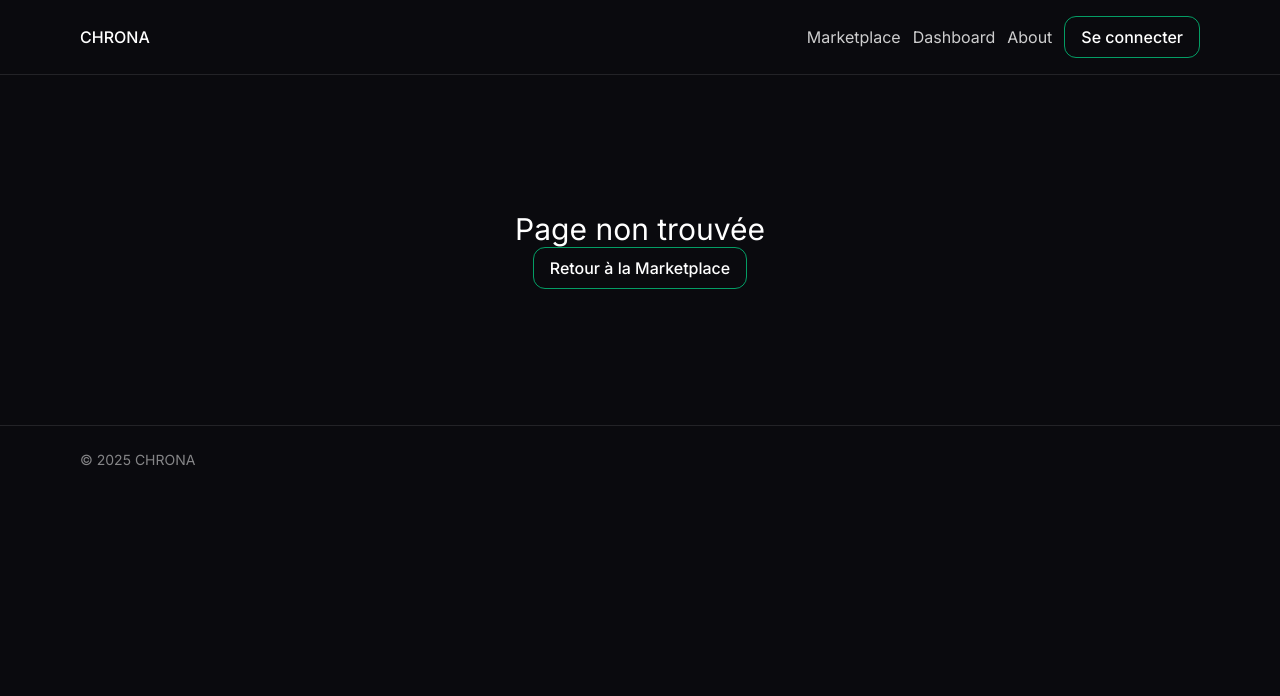
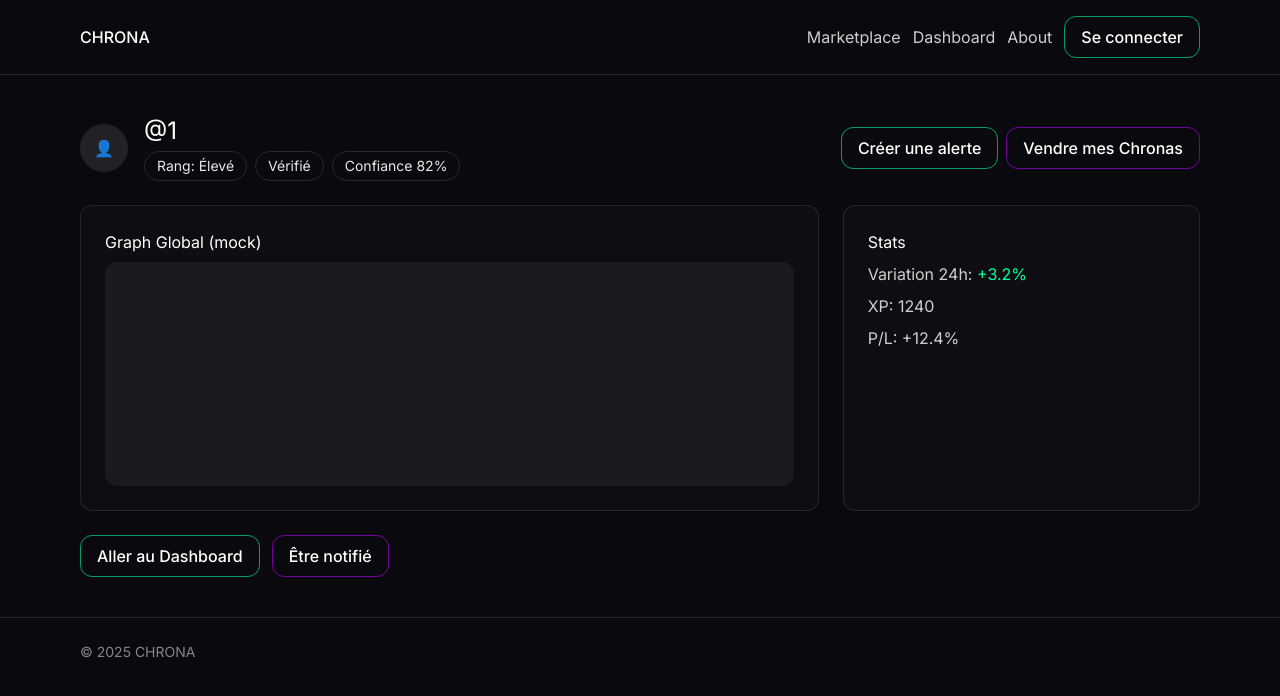
Before and after one commit to theticketdrop/CHRONA3, a Next.js app: page /profile/1 in a window 1280 px wide. Before the commit this address had no page. Shown: the top 696 px of the page. Built offline with nearby package versions, Linux system fonts and the light colour scheme.

Commit message:
Add files via upload

```diff
--- /dev/null
+++ b/app/profile/[handle]/page.tsx
@@ -0,0 +1,51 @@
+"use client";
+import { useParams } from "next/navigation";
+import { Card } from "@/components/ui/card";
+import { Badge } from "@/components/ui/badge";
+import { Button } from "@/components/ui/button";
+import Link from "next/link";
+
+export default function ProfilePage(){
+  const { handle } = useParams<{handle:string}>();
+  return (
+    <div className="space-y-6 animate-fadeIn">
+      <div className="flex items-center justify-between">
+        <div className="flex items-center gap-4">
+          <div className="h-12 w-12 rounded-full bg-white/10 flex items-center justify-center">👤</div>
+          <div>
+            <h1 className="text-2xl text-white">@{handle}</h1>
+            <div className="flex items-center gap-2 mt-1">
+              <Badge>Rang: Élevé</Badge>
+              <Badge className="border-violet/60">Vérifié</Badge>
+              <Badge className="border-neon/60">Confiance 82%</Badge>
+            </div>
+          </div>
+        </div>
+        <div className="flex gap-2">
+          <Button variant="neon">Créer une alerte</Button>
+          <Button variant="violet">Vendre mes Chronas</Button>
+        </div>
+      </div>
+
+      <div className="grid md:grid-cols-3 gap-6">
+        <Card className="md:col-span-2">
+          <h3 className="text-white mb-2">Graph Global (mock)</h3>
+          <div className="h-56 bg-white/5 rounded-xl" />
+        </Card>
+        <Card>
+          <h3 className="text-white mb-2">Stats</h3>
+          <div className="space-y-2 text-white/80">
+            <div>Variation 24h: <span className="text-[color:var(--up,#00FF9F)]">+3.2%</span></div>
+            <div>XP: 1240</div>
+            <div>P/L: +12.4%</div>
+          </div>
+        </Card>
+      </div>
+
+      <div className="flex gap-3">
+        <Link href="/dashboard"><Button variant="neon">Aller au Dashboard</Button></Link>
+        <Link href="/subscription"><Button variant="violet">Être notifié</Button></Link>
+      </div>
+    </div>
+  );
+}
```
